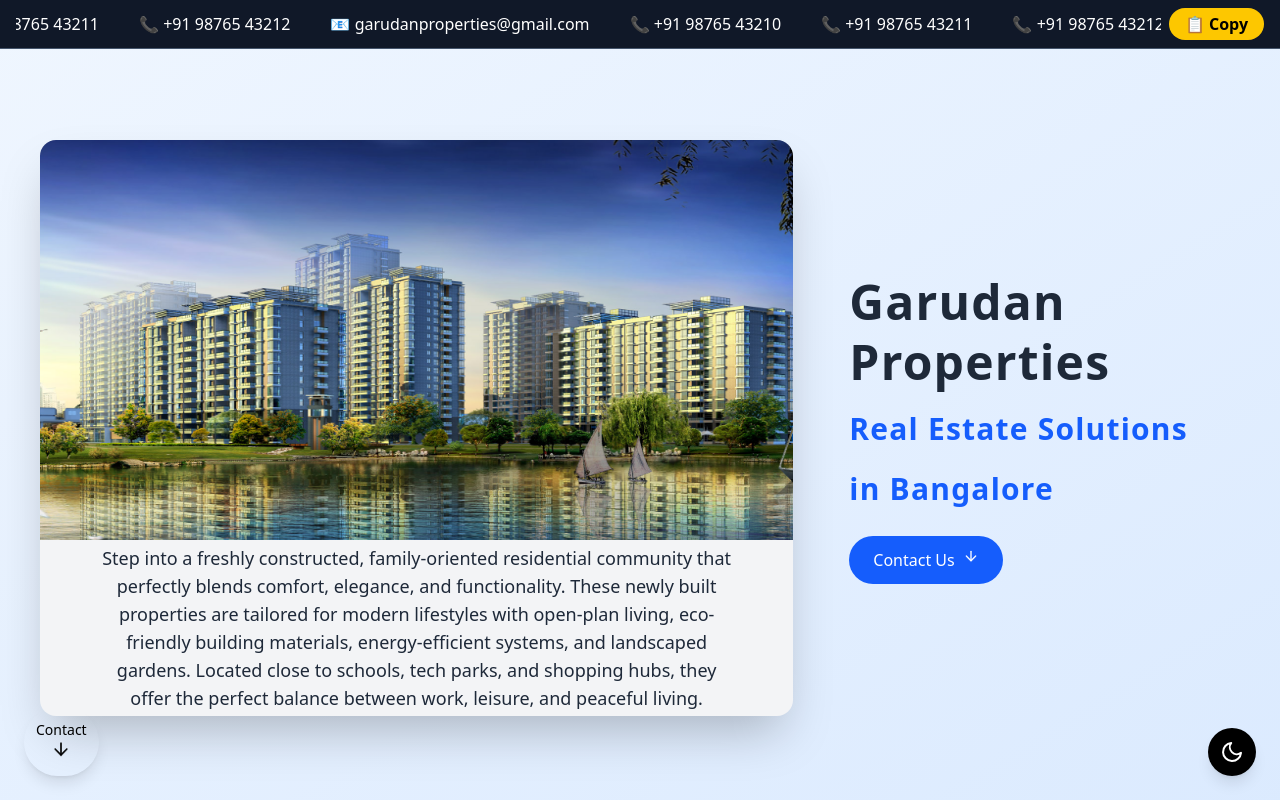
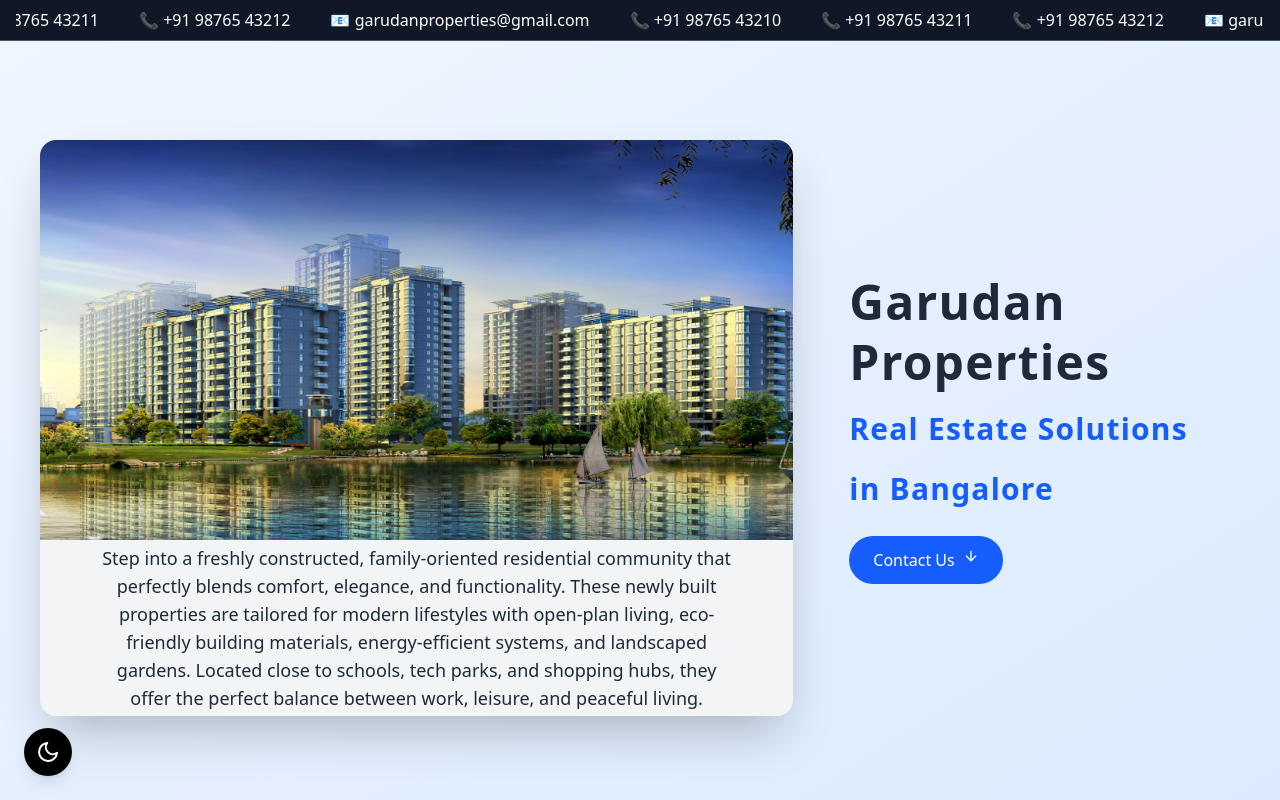
Before and after one commit to adarsha001/properties_frontend, a React (Vite) app: page / in a window 1280 px wide. Shown: the top 800 px of the page. Built offline with nearby package versions, Linux system fonts and the light colour scheme.

Commit message:
ready for deployment added chat box

```diff
--- a/index.html
+++ b/index.html
@@ -7,6 +7,10 @@
     <title>Garudan Properties</title>
   </head>
   <body>
+
+    <script src="https://cdn.botpress.cloud/webchat/v3.2/inject.js" defer></script>
+<script src="https://files.bpcontent.cloud/2025/07/12/14/20250712144823-64QA2MCA.js" defer></script>
+
     <div id="root"></div>
     <script type="module" src="/src/main.jsx"></script>
   </body>
--- a/package.json
+++ b/package.json
@@ -10,6 +10,7 @@
     "preview": "vite preview"
   },
   "dependencies": {
+    "@botpress/webchat": "^3.1.0",
     "@gsap/react": "^2.1.2",
     "@tailwindcss/vite": "^4.1.11",
     "gsap": "^3.13.0",
--- a/src/App.jsx
+++ b/src/App.jsx
@@ -9,6 +9,7 @@ import GuaranteeSection from "./GuaranteeSection";
 import Animatedslider from "./Animatedslider";
 import AboutUs from "./AboutUs";
 import Marquee from "./Marquee";
+// import Chatbox from "./Chatbox";
 
 // Register plugins
 gsap.registerPlugin(ScrollTrigger, ScrollToPlugin);
@@ -83,26 +84,16 @@ const App = () => {
     <div className={`${bgColor} overflow-x-hidden transition-colors duration-700 ease-in-out`}>
       {/* Theme Toggle */}
 
-      <button
-        onClick={() => setBgChanged(!bgChanged)}
-        className={`fixed z-50 bottom-6 right-6 p-3 rounded-full shadow-lg transition-all duration-300 ${
-          bgChanged ? "bg-white text-black" : "bg-black text-white"
-        }`}
-        aria-label="Toggle color scheme"
-      >
-        {bgChanged ? <FiSun size={24} /> : <FiMoon size={24} />}
-      </button>
 
       {/* Scroll to Contact Button */}
       <button
-        onClick={scrollToContact}
+         onClick={() => setBgChanged(!bgChanged)}
         className={`fixed z-50 bottom-6 left-6 p-3 rounded-full shadow-lg transition-all duration-300 flex flex-col items-center ${
-          bgChanged ? "text-white" : "text-black"
+          bgChanged ? "bg-white text-black" : "bg-black text-white"
         }`}
         aria-label="Scroll to contact"
       >
-        <span className="text-sm mb-1">Contact</span>
-        <FiArrowDown size={20} className="animate-bounce" />
+        {bgChanged ? <FiSun size={24} /> : <FiMoon size={24} />}
       </button>
 <Marquee/>
 <div className="h-7"></div>
@@ -114,8 +105,8 @@ const App = () => {
       <GuaranteeSection bgChanged={bgChanged} />
       <AboutUs bgChanged={bgChanged} />
       <InfiniteScroller bgChanged={bgChanged} />
-
-
+   {/* <Chatbox/> */}
+{/*  */}
       {/* Contact Section */}
       <div ref={contactRef}>
         <ContactSection bgChanged={bgChanged} />
--- /dev/null
+++ b/src/Chatbox.jsx
@@ -0,0 +1,42 @@
+import { useState } from 'react';
+
+import {
+  Webchat,
+  WebchatProvider,
+  Fab,
+  getClient,
+
+} from '@botpress/webchat';
+
+const clientId = "12c0f39e-b116-458e-8c69-bc5f6f3e16be";
+
+const configuration = {
+  color: '#000',
+};
+
+export default function Chatbox() {
+  const client = getClient({
+    clientId,
+  });
+
+  const [isWebchatOpen, setIsWebchatOpen] = useState(false);
+
+  const toggleWebchat = () => {
+    setIsWebchatOpen((prevState) => !prevState);
+  };
+
+  return (
+    <div style={{ width: '100vw', height: '100vh' }}>
+      <WebchatProvider client={client} configuration={configuration}>
+        <Fab onClick={toggleWebchat} />
+        <div
+          style={{
+            display: isWebchatOpen ? 'block' : 'none',
+          }}
+        >
+          <Webchat />
+        </div>
+      </WebchatProvider>
+    </div>
+  );
+}
--- a/src/Marquee.jsx
+++ b/src/Marquee.jsx
@@ -1,43 +1,15 @@
-import React, { useEffect, useRef, useState } from "react";
+import React, { useEffect, useRef } from "react";
 import gsap from "gsap";
 
 const Marquee = () => {
   const marqueeContainerRef = useRef(null);
-  const [dropdownOpen, setDropdownOpen] = useState(false);
-  const [copiedText, setCopiedText] = useState("");
-  const dropdownRef = useRef(null);
 
   const contactInfo = {
     phones: ["+91 98765 43210", "+91 98765 43211", "+91 98765 43212"],
     email: "garudanproperties@gmail.com",
   };
 
-  // Close dropdown when clicking outside
-  useEffect(() => {
-    const handleClickOutside = (event) => {
-      if (dropdownRef.current && !dropdownRef.current.contains(event.target)) {
-        setDropdownOpen(false);
-      }
-    };
-
-    document.addEventListener("mousedown", handleClickOutside);
-    return () => {
-      document.removeEventListener("mousedown", handleClickOutside);
-    };
-  }, []);
-
-  const handleCopy = async (text) => {
-    try {
-      await navigator.clipboard.writeText(text);
-      setCopiedText(text);
-      setDropdownOpen(false);
-      setTimeout(() => setCopiedText(""), 2000);
-    } catch (err) {
-      console.error("Failed to copy: ", err);
-    }
-  };
-
-  // Rest of your component remains the same...
+  // Marquee animation
   useEffect(() => {
     const marqueeEl = marqueeContainerRef.current;
 
@@ -63,9 +35,9 @@ const Marquee = () => {
 
   return (
     <nav className="w-full fixed top-0 bg-gray-900 z-50 px-4 border-b border-slate-600 text-white overflow-hidden">
-      <div className="max-w-screen-xl mx-auto flex items-center justify-between py-2">
-        {/* Scrolling Marquee */}
-        <div className="relative flex-1 overflow-hidden">
+      <div className="max-w-screen-xl mx-auto py-2">
+        {/* Scrolling Marquee Only */}
+        <div className="relative overflow-hidden">
           <div
             ref={marqueeContainerRef}
             className="flex gap-10 min-w-max whitespace-nowrap text-sm sm:text-base font-medium"
@@ -77,46 +49,6 @@ const Marquee = () => {
             ))}
           </div>
         </div>
-
-        {/* Copy Button - Updated section */}
-        <div className="relative ml-2 flex-shrink-0" ref={dropdownRef}>
-          <button
-            onClick={() => setDropdownOpen(!dropdownOpen)}
-            className="bg-yellow-400 text-black px-4 py-1 rounded-full font-semibold hover:bg-yellow-500 transition text-sm sm:text-base flex items-center gap-1"
-            aria-expanded={dropdownOpen}
-            aria-haspopup="true"
-          >
-            📋 Copy
-          </button>
-
-          {dropdownOpen && (
-            <div className="absolute right-0 mt-2 bg-white text-black rounded-lg shadow-lg z-50 w-56 overflow-hidden">
-              {contactInfo.phones.map((phone, index) => (
-                <button
-                  key={index}
-                  onClick={() => handleCopy(phone)}
-                  className="w-full text-left px-4 py-2 hover:bg-gray-100 text-sm flex items-center gap-2"
-                >
-                  <span>📞</span>
-                  <span>Phone {index + 1}</span>
-                </button>
-              ))}
-              <button
-                onClick={() => handleCopy(contactInfo.email)}
-                className="w-full text-left px-4 py-2 hover:bg-gray-100 text-sm flex items-center gap-2"
-              >
-                <span>📧</span>
-                <span>Email</span>
-              </button>
-            </div>
-          )}
-
-          {copiedText && (
-            <div className="absolute -top-7 right-0 bg-gray-800 text-green-400 text-xs px-2 py-1 rounded">
-              Copied {copiedText.includes("@") ? "email" : "phone"}!
-            </div>
-          )}
-        </div>
       </div>
     </nav>
   );
--- a/src/index.css
+++ b/src/index.css
@@ -20,3 +20,13 @@ body {
   -ms-overflow-style: none; /* IE and Edge */
   scrollbar-width: none; /* Firefox */
 }
+
+@keyframes flash {
+  0% { background-color: transparent; }
+  50% { background-color: rgba(0, 255, 0, 0.1); }
+  100% { background-color: transparent; }
+}
+
+.copied-feedback {
+  animation: flash 0.5s;
+}
```
Also changed, not shown: 1 other file (tests, documents, lock files or other folders).
